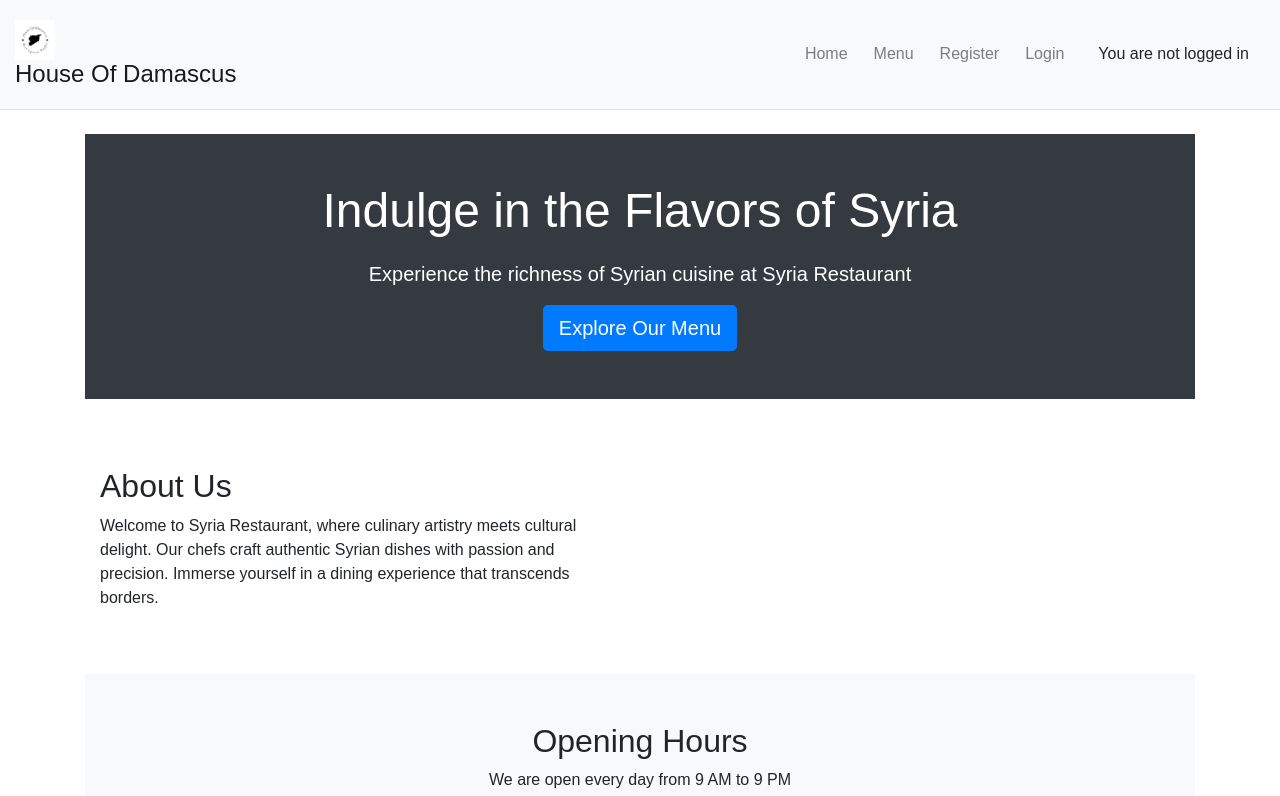
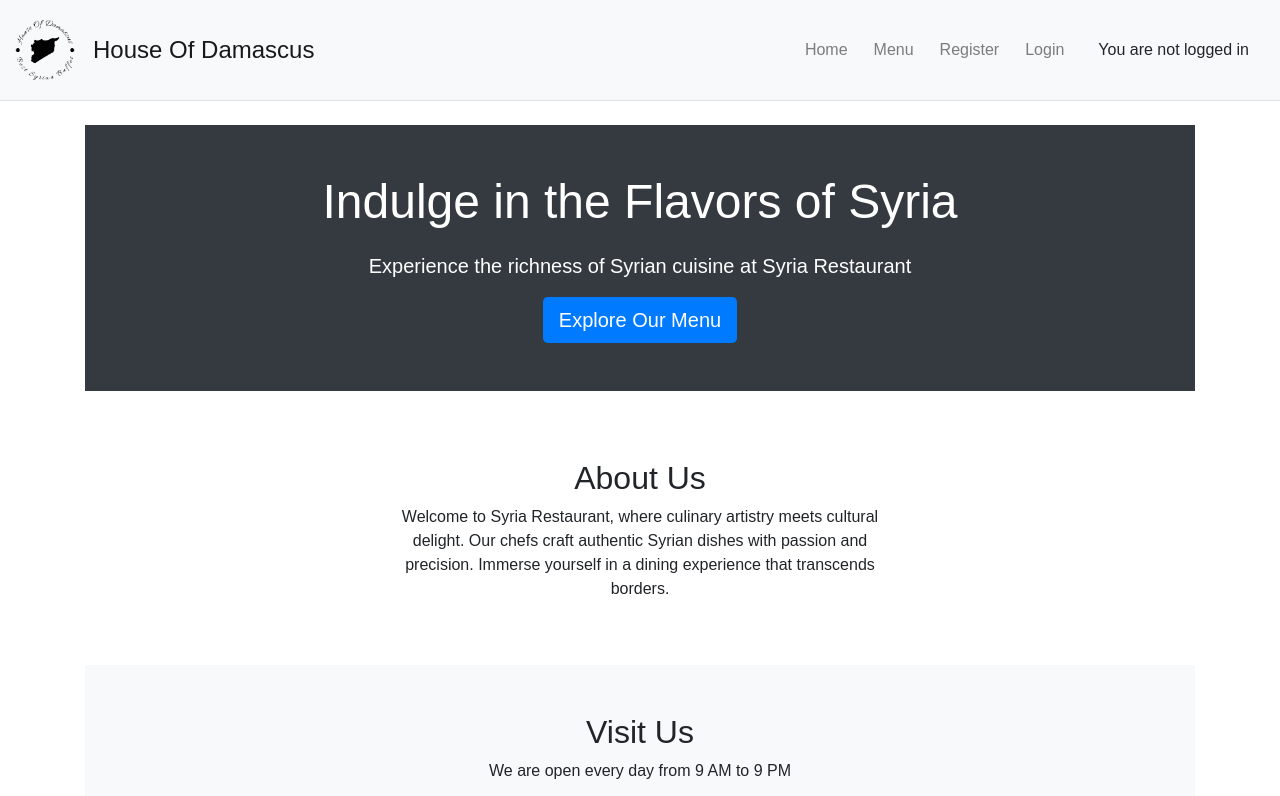
Before and after one commit to Bashmdz/House-Of-Damascus-Restaurant, a Django app: page / in a window 1280 px wide. Shown: the top 796 px of the page. Run offline with Django 4.2, Linux system fonts and the light colour scheme; data that the repository does not hold is empty; some libraries are stand-ins or nearby versions.

Commit message:
Add Google location and some styles

```diff
--- a/booking_sys/templates/booking_sys/index.html
+++ b/booking_sys/templates/booking_sys/index.html
@@ -13,9 +13,9 @@
 </section>
 
 <!-- About Section -->
-<section class="about-section py-5">
+<section class="about-section text-center py-5">
     <div class="container">
-        <div class="row">
+        <div class="row justify-content-center">
             <div class="col-md-6">
                 <h2>About Us</h2>
                 <p>Welcome to Syria Restaurant, where culinary artistry meets cultural delight. Our chefs craft
@@ -28,15 +28,21 @@
 
 <!-- Opening Time Section -->
 <section class="opening-time-section text-center py-5">
-    <h2>Opening Hours</h2>
+    <h2>Visit Us</h2>
     <p>We are open every day from 9 AM to 9 PM</p>
+    <!-- Embed Google Maps -->
+    <iframe width="600" height="450" frameborder="0" style="border:0" allowfullscreen
+        src="https://www.google.com/maps/embed?pb=!1m18!1m12!1m3!1d12345.678901234567!2d-75.12345678!3d40.12345678!2m3!1f0!2f0!3f0!3m2!1i1024!2i768!4f13.1!3m3!1m2!1s0x0%3A0x0!2zNDHCsDMwJzUyLjIiTiA3NcKwMTknMTMuNSJX!5e0!3m2!1sen!2sus!4v1234567890123!5m2!1sen!2sus"></iframe>
 </section>
+
 
 <!-- Contact Section -->
 <section class="contact-section text-center py-5">
     <h2>Contact Us</h2>
     <p>Have a question or reservation request? Feel free to reach out to us.</p>
     <a href="tel:+1234567890" class="btn btn-primary">Call Now</a>
+    <p>Phone: +1 (555) 123-4567</p>
+    <p>Email: info@hod-restaurant.com</p>
 </section>
 
 {% endblock %}
--- a/templates/base.html
+++ b/templates/base.html
@@ -37,9 +37,10 @@
 
     <!-- Navigation Bar -->
     <nav class="navbar navbar-expand-lg navbar-light bg-light">
-        <a class="navbar-brand" href="{% url 'home' %}">
-            <img src="{% static 'images/logo.png' %}" alt="Syria Restaurant Logo" height="40">
-            <h1>House Of Damascus</h1>
+        <a class="navbar-brand d-flex align-items-center" href="{% url 'home' %}">
+            <img src="{% static 'images/logo.png' %}" alt="Syria Restaurant Logo"
+                style="height: 60px; object-fit: contain;">
+            <h1 class="ml-2 mb-0">House Of Damascus</h1>
         </a>
         <button class="navbar-toggler" type="button" data-toggle="collapse" data-target="#navbarNav"
             aria-controls="navbarNav" aria-expanded="false" aria-label="Toggle navigation">
```
Also changed, not shown: static/images/logo.png, 1 other file.
